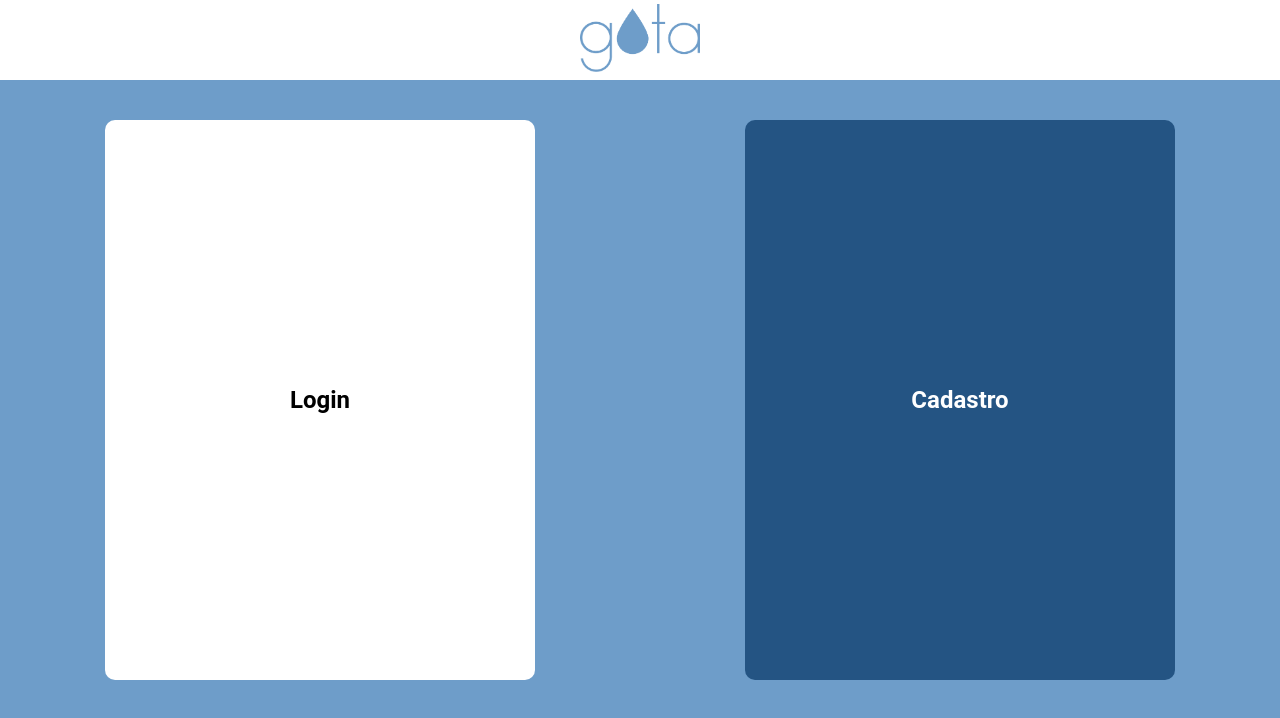
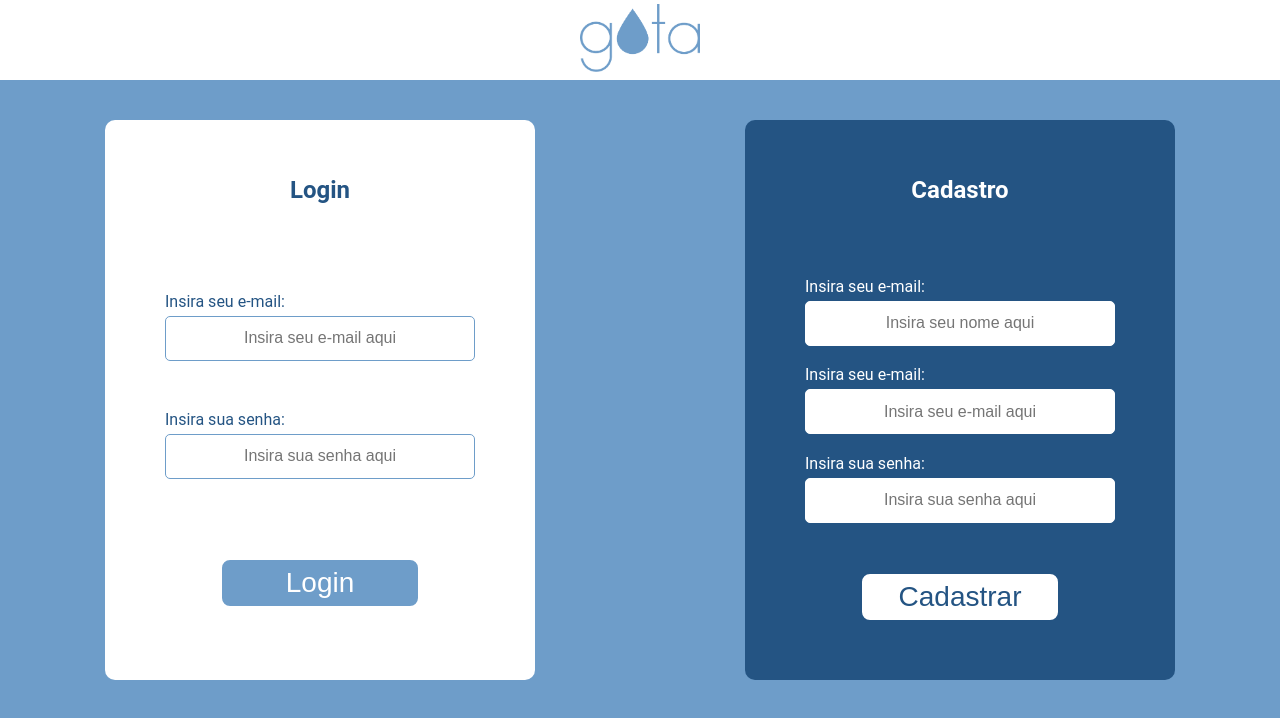
Before and after one commit to gabriel-paiva/gota, a Next.js app: page /login in a window 1280 px wide. Shown: the top 718 px of the page. Built offline with nearby package versions, Linux system fonts and the light colour scheme.

Commit message:
Criando formularios de cadastro e login

```diff
--- a/pages/login.js
+++ b/pages/login.js
@@ -10,9 +10,64 @@
         <div className={styles.formsContainer}>
           <div className={styles.logindiv}>
             <h2>Login</h2>
+            <form>
+              <div className={styles.inputdiv}>
+                <label htmlFor="email">Insira seu e-mail:</label>
+                <input
+                  type="email"
+                  name="email"
+                  id="email"
+                  placeholder="Insira seu e-mail aqui"
+                  required
+                />
+              </div>
+              <div className={styles.inputdiv}>
+                <label htmlFor="senha">Insira sua senha:</label>
+                <input
+                  type="password"
+                  name="senha"
+                  id="senha"
+                  placeholder="Insira sua senha aqui"
+                />
+              </div>
+              <button type="submit">Login</button>
+            </form>
           </div>
+
           <div className={styles.cadastrodiv}>
             <h2>Cadastro</h2>
+            <form>
+            <div className={styles.inputdiv}>
+                <label htmlFor="nome">Insira seu e-mail:</label>
+                <input
+                  type="text"
+                  name="nome"
+                  id="nome"
+                  placeholder="Insira seu nome aqui"
+                  required
+                />
+              </div>
+              <div className={styles.inputdiv}>
+                <label htmlFor="email">Insira seu e-mail:</label>
+                <input
+                  type="email"
+                  name="email"
+                  id="email"
+                  placeholder="Insira seu e-mail aqui"
+                  required
+                />
+              </div>
+              <div className={styles.inputdiv}>
+                <label htmlFor="senha">Insira sua senha:</label>
+                <input
+                  type="password"
+                  name="senha"
+                  id="senha"
+                  placeholder="Insira sua senha aqui"
+                />
+              </div>
+              <button type="submit">Cadastrar</button>
+            </form>
           </div>
         </div>
       </div>
--- a/styles/Login.module.css
+++ b/styles/Login.module.css
@@ -10,10 +10,11 @@
   text-align: center;
 }
 
-.formsContainer .logindiv, .formsContainer .cadastrodiv {
+.formsContainer .logindiv,
+.formsContainer .cadastrodiv {
   display: flex;
   flex-direction: column;
-  justify-content: center;
+  justify-content: space-around;
   align-items: center;
 
   padding: 20px;
@@ -23,16 +24,96 @@
 
 
   min-height: 70vh;
-  min-width: 430px;
+  width: 430px;
 
   border-radius: 10px;
+}
+.formsContainer .logindiv form,
+.formsContainer .cadastrodiv form {
+  display: flex;
+  flex-direction: column;
+  justify-content: space-around;
+  align-items: center;
+  min-height: 350px;
+}
+
+.formsContainer form .inputdiv {
+  display: flex;
+  flex-direction: column;
+  align-items: flex-start;
 }
 
 .formsContainer .logindiv {
   background-color: #fff;
+  color:  #245483;
 }
 
 .formsContainer .cadastrodiv {
   background-color: #245483;
   color: #fff;
 }
+
+.formsContainer .logindiv form input {
+  min-width: 310px;
+  height: 45px;
+  outline: none;
+  border-radius: 5px;
+  border: 1px solid #6E9DC9;
+  font-size: 16px;
+  text-align: center;
+  padding: 10px;
+  margin-top: 5px;
+  margin-bottom: 15px;
+  background-color: #FFF;
+}
+
+.formsContainer .logindiv form button {
+  outline: none;
+  width: 200px;
+  height: 50px;
+  background-color: #6E9DC9;
+  color: #FFF;
+  font-size: 28px;
+  border-radius: 10px;
+  border: 2px solid #fff;
+  margin-top: 30px;
+}
+
+.formsContainer .logindiv form button:hover {
+  background-color: #245483;
+}
+
+
+
+
+.formsContainer .cadastrodiv form input {
+  min-width: 310px;
+  height: 45px;
+  outline: none;
+  border-radius: 5px;
+  border: 1px solid #fff;
+  font-size: 16px;
+  text-align: center;
+  padding: 10px;
+  margin-top: 5px;
+  margin-bottom: 15px;
+  background-color: #FFF;
+}
+
+.formsContainer .cadastrodiv form button {
+  outline: none;
+  width: 200px;
+  height: 50px;
+  background-color: #fff;
+  color: #245483;
+  font-size: 28px;
+  border-radius: 10px;
+  border: 2px solid #245483;
+  margin-top: 30px;
+}
+
+.formsContainer .cadastrodiv form button:hover {
+  background-color: #6E9DC9;
+  color: #fff;
+  border-color: #fff;
+}
```
